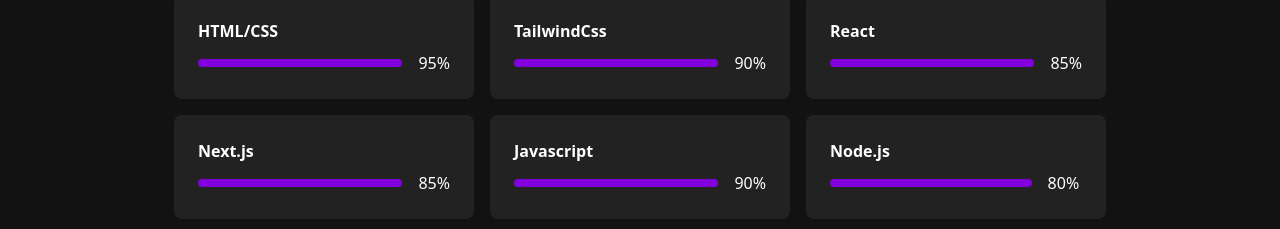
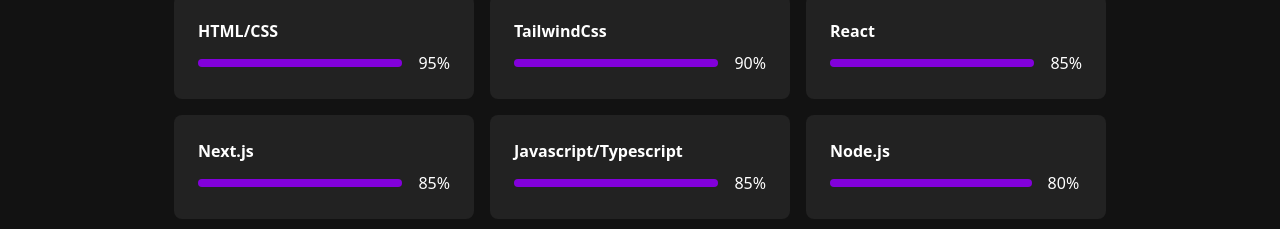
Before and after one commit to Toko122/Portfolio, a Next.js app in the folder portfolio/: page / in a window 1280 px wide. Shown: the part 1440-1669 px from the top of the page. Built offline with nearby package versions, Linux system fonts and the light colour scheme.

Commit message:
new skill

```diff
--- a/portfolio/src/components/skills/SkillSection.js
+++ b/portfolio/src/components/skills/SkillSection.js
@@ -9,7 +9,7 @@
     { name: "TailwindCss", level: 90 },
     { name: "React", level: 85 },
     { name: "Next.js", level: 85 },
-    { name: "Javascript", level: 90 },
+    { name: "Javascript/Typescript", level: 85 },
     { name: "Node.js", level: 80 },
     { name: "Express.js", level: 80 },
     { name: "MonogoDB", level: 80 },
```
